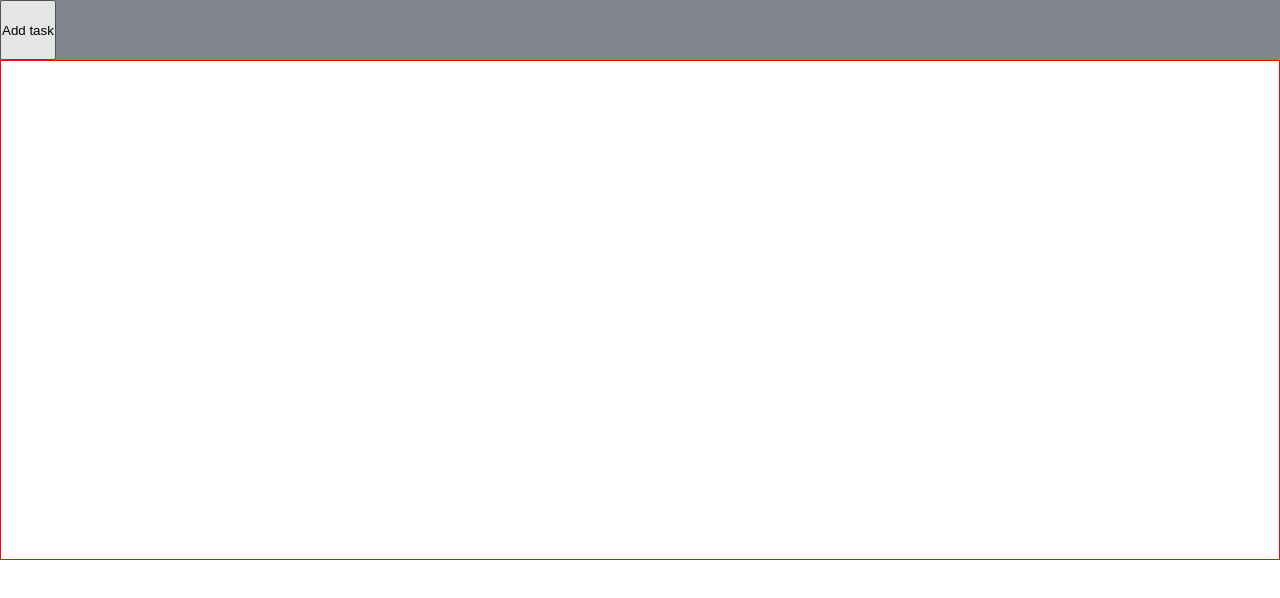
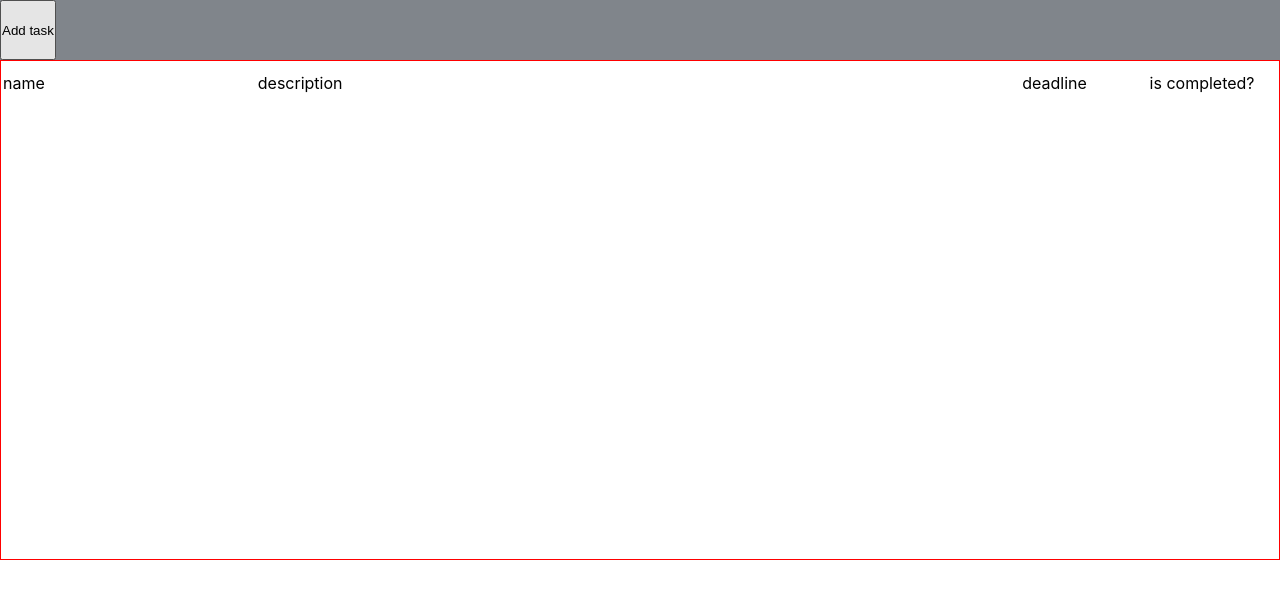
Before and after one commit to Yury-Odinson/todo-shka, a React (Create React App) app: page /todo in a window 1280 px wide. Shown: the top 598 px of the page. Built offline with nearby package versions, Linux system fonts and the light colour scheme.

Commit message:
feat: render tasks from localStorage

```diff
--- a/src/components/NewTask.tsx
+++ b/src/components/NewTask.tsx
@@ -8,7 +8,8 @@ export const NewTask = () => {
     const [inputDate, setInputDate] = useState("")
 
     const addTask = () => {
-        tasks.push({ name: inputName, description: inputDescription, date: inputDate, completed: false })
+        const date = Date.now().toString()
+        tasks.push({ name: inputName, description: inputDescription, date: inputDate, completed: false, id: date })
         localStorage.setItem("tasks", JSON.stringify(tasks))
     }
 
--- /dev/null
+++ b/src/components/TaskElement.tsx
@@ -0,0 +1,14 @@
+import { Task } from "../tools/types";
+
+export const TaskElement = (taskProps: { task: Task }) => {
+    return (
+
+        <tr className="todo-item">
+            <td className="table__name">{taskProps.task.name}</td>
+            <td className="table__description">{taskProps.task.description}</td>
+            <td className="table__deadline"><input type="date" value={taskProps.task.date} /></td>
+            <td className="table__isCompleted"><input type="checkbox" checked={taskProps.task.completed} /></td>
+        </tr>
+
+    )
+}
--- a/src/components/Todo.tsx
+++ b/src/components/Todo.tsx
@@ -1,7 +1,8 @@
 import { useState } from "react"
 import { checkToken } from "../tools/authorization"
-import { tokenRefresh } from "../tools/store"
+import { tasks, tokenRefresh } from "../tools/store"
 import { NewTask } from "./NewTask"
+import { TaskElement } from "./TaskElement"
 
 export const Todo = () => {
 
@@ -11,6 +12,11 @@ export const Todo = () => {
         setModalOpen(!modalOpen)
     }
 
+    const loadTasks = () => {
+        return tasks.map(element => (
+            <TaskElement task={element} key={element.id} />
+        ));
+    }
 
 
 
@@ -28,6 +34,30 @@ export const Todo = () => {
                 </div>
             </div>
 
+
+
+            <div className="todo-body">
+                <table>
+                    <thead>
+                        <tr>
+                            <td className="table__name">name</td>
+                            <td className="table__description">description</td>
+                            <td className="table__deadline">deadline</td>
+                            <td className="table__isCompleted">is completed?</td>
+
+                        </tr>
+                    </thead>
+
+                    <tbody>
+                        {loadTasks()}
+                    </tbody>
+                </table>
+            </div>
+
+
+
+
+
         </div>
     )
 }
--- a/src/index.css
+++ b/src/index.css
@@ -78,3 +78,34 @@ code {
   transform: translate(-50%);
   background-color: #fff;
 }
+
+
+.todo-item {
+  /* display: flex; */
+  /* gap: 40px; */
+  /* border: 1px solid red; */
+}
+
+table {
+  width: 100%;
+  /* border: 1px solid red; */
+}
+
+tr {
+  display: flex;
+}
+
+td {
+  margin: 10px 0;
+}
+
+.table__name {
+  width: 20%;
+}
+.table__description {
+  width: 60%;
+}
+.table__deadline,
+.table__isCompleted {
+  width: 10%;
+}
--- a/src/tools/types.ts
+++ b/src/tools/types.ts
@@ -12,5 +12,6 @@ export type Task = {
     name: string,
     description: string,
     date: string,
-    completed: boolean
+    completed: boolean,
+    id: string
 }
```
